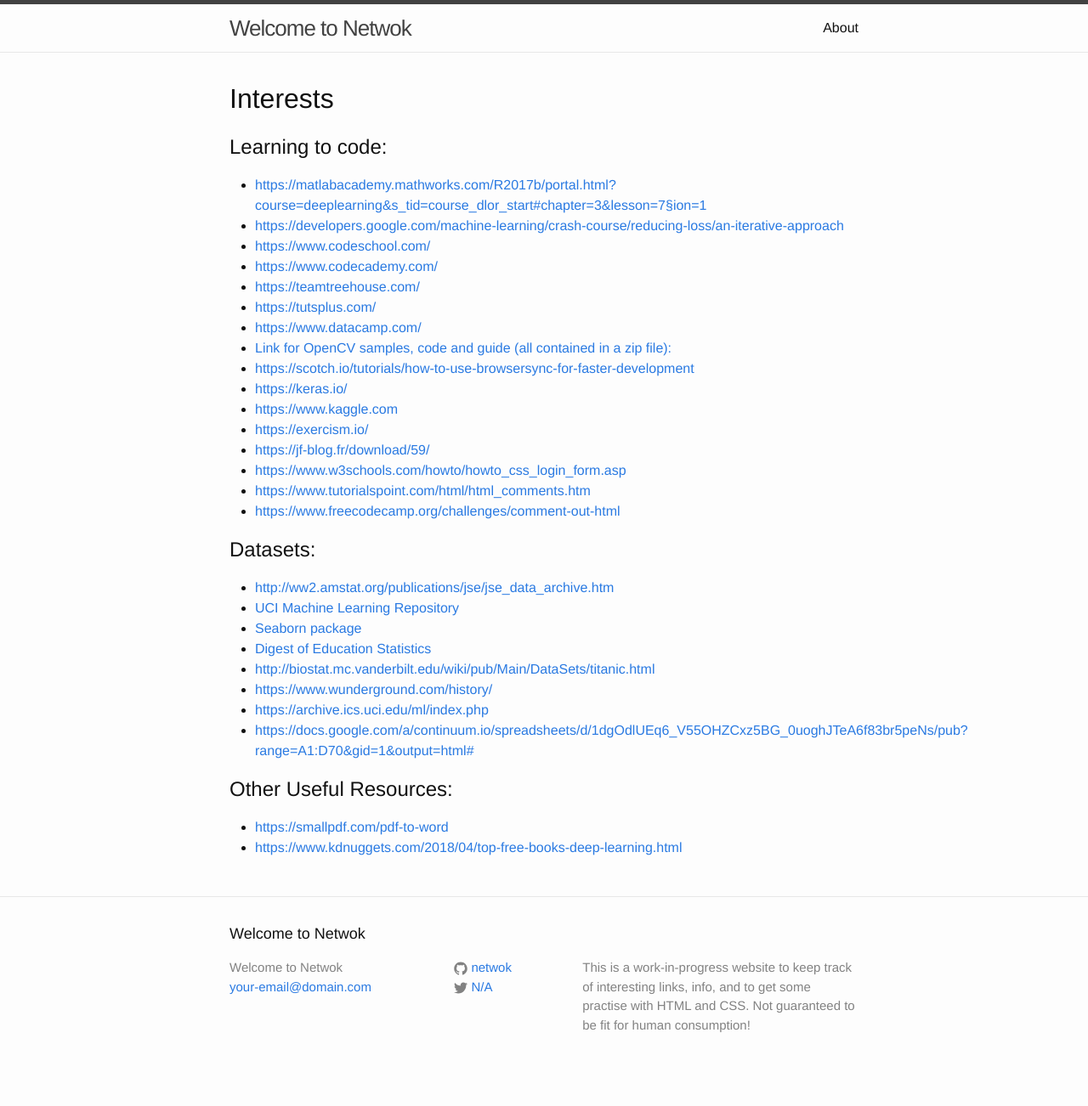
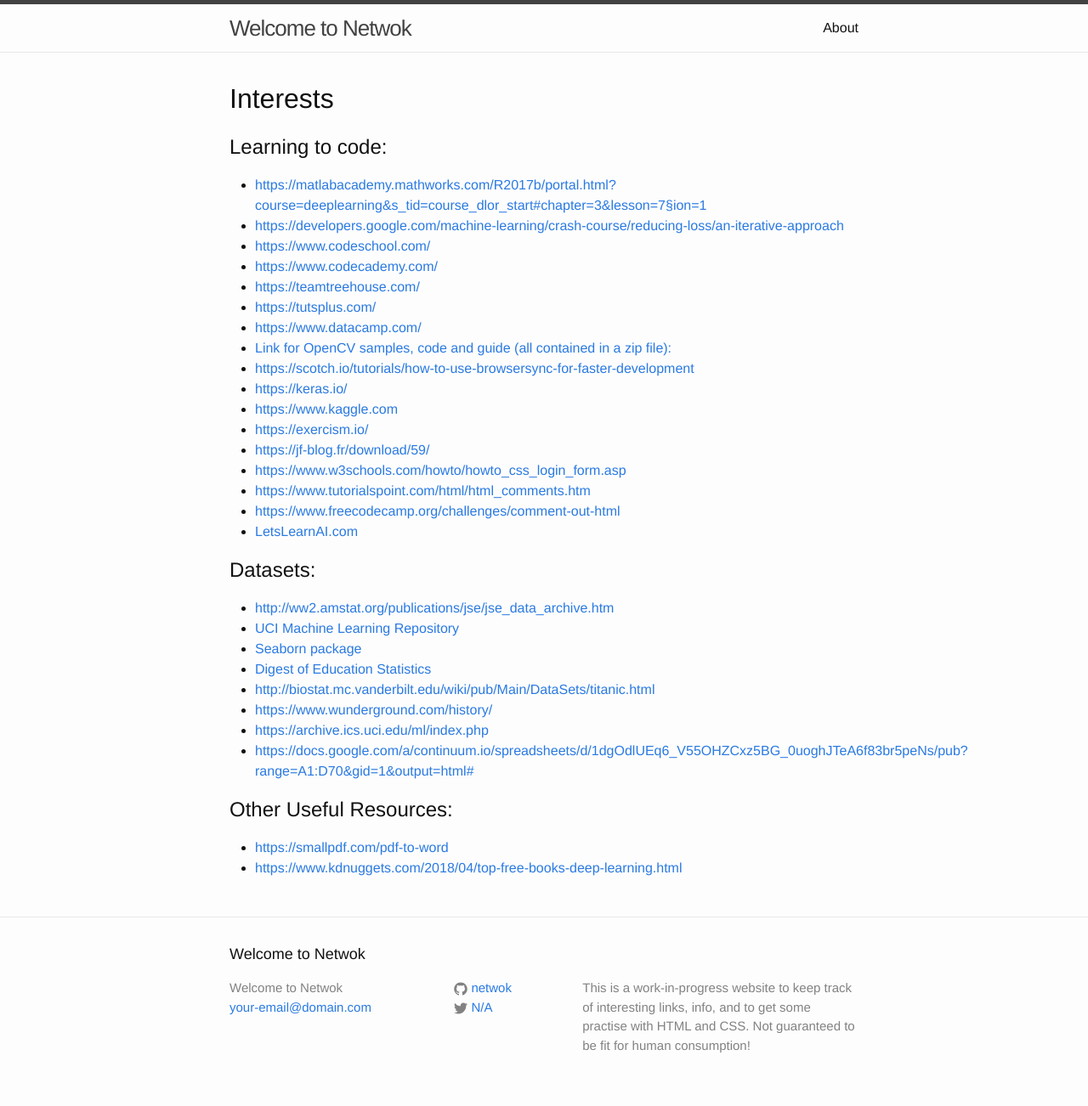
Before and after one commit to netwok/netwok.github.io, a Jekyll site: the page built from int.html, in a window 1280 px wide. Shown: the whole page at 85% size. Built offline with Jekyll 4.4.1, drawn with Linux system fonts in a browser that asks for light colours; before the commit the page ends 1278 px from its top, so only the background shows below that.

Commit message:
Update int.html

```diff
--- a/int.html
+++ b/int.html
@@ -23,11 +23,13 @@
       <li><a href = https://www.w3schools.com/howto/howto_css_login_form.asp>https://www.w3schools.com/howto/howto_css_login_form.asp</a></li>
       <li><a href = https://www.tutorialspoint.com/html/html_comments.htm>https://www.tutorialspoint.com/html/html_comments.htm</a></li>
       <li><a href = https://www.freecodecamp.org/challenges/comment-out-html>https://www.freecodecamp.org/challenges/comment-out-html</a></li>
-        <!--
-        <li><a href = ></a></li>
-        -->
+      <li><a href="https://www.letslearnai.com/2018/02/14/what-is-feature-engineering-for-machine-learning.html" target="_blank">LetsLearnAI.com</a></li>
+    </ul>
 
-    </ul>
+<!--
+    <li><a href = ></a></li>
+-->
+
     <h2>Datasets:</h2>
     <ul>
       <li><a href = http://ww2.amstat.org/publications/jse/jse_data_archive.htm>http://ww2.amstat.org/publications/jse/jse_data_archive.htm</a></li>
```
